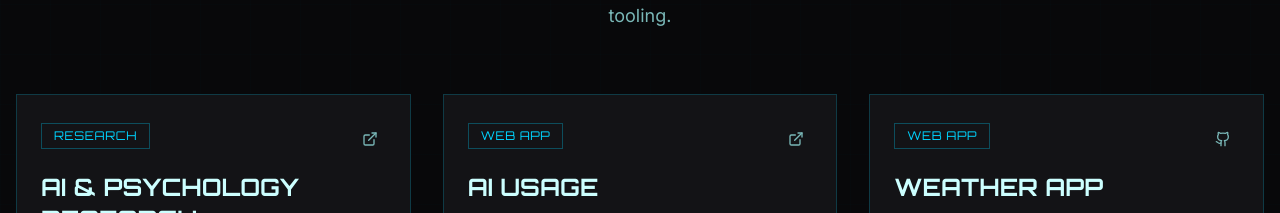
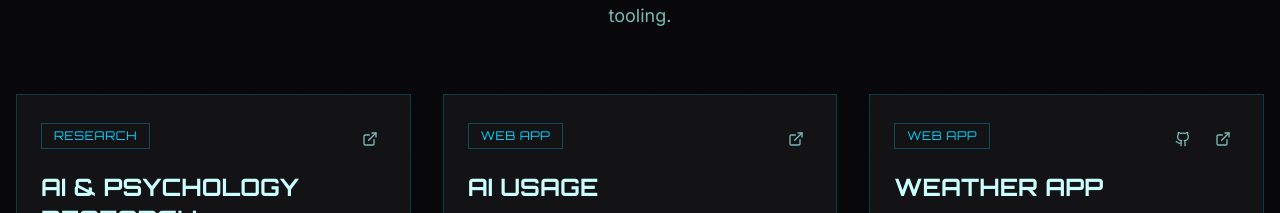
Before and after one commit to Arnold19970330/cyber-style-portfolio, a React (Vite) app: page / in a window 1280 px wide. Shown: the part 2200-2413 px from the top of the page. Built offline with nearby package versions, Linux system fonts and the light colour scheme; no server answers; the HTML template or start-up script is replaced by a standard one.

Commit message:
Update live URL for the weather project in PROJECT_DEFS

```diff
--- a/src/components/Projects.tsx
+++ b/src/components/Projects.tsx
@@ -22,7 +22,7 @@ const PROJECT_DEFS = [
     id: "weather" as const,
     color: "primary",
     githubUrl: "https://github.com/Arnold19970330/react-weather-app",
-    liveUrl: null as string | null,
+    liveUrl: "https://react-weather-ndr0zjqjo-arnold19970330s-projects.vercel.app",
     tech: ["React", "TypeScript", "OpenWeatherMap API", "Tailwind CSS", "Vite"],
   },
   {
```
